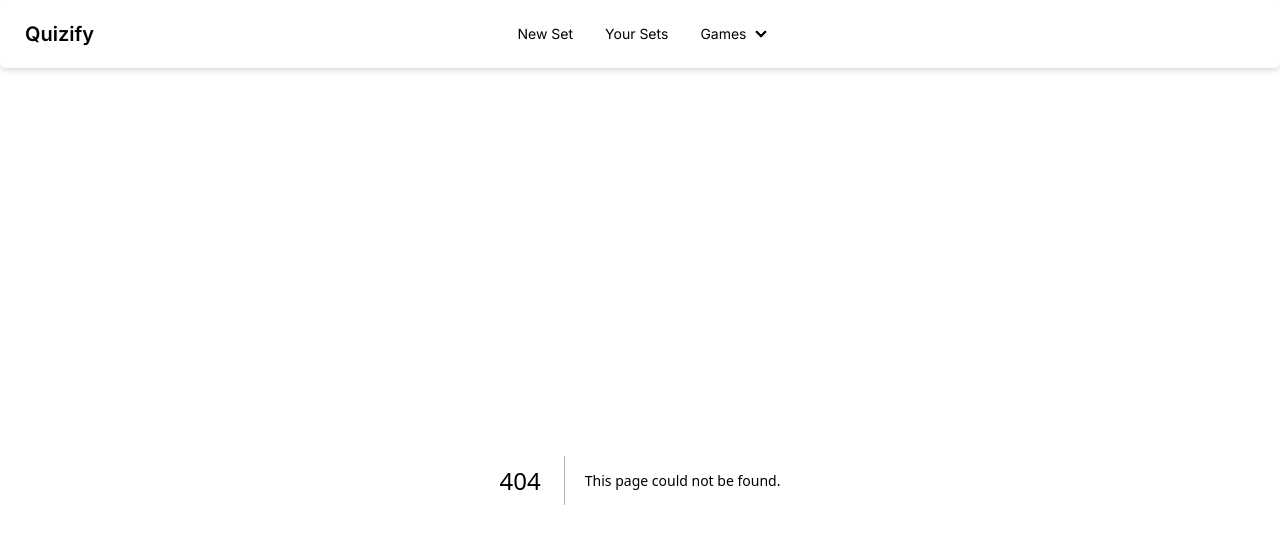
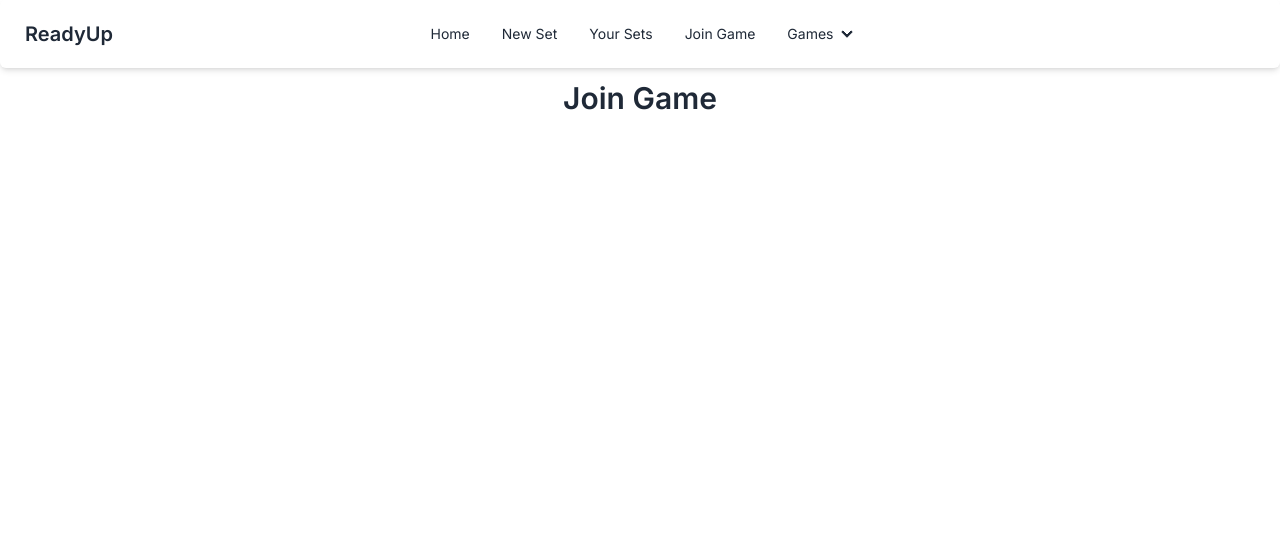
Before and after one commit to terraboi4/readyup, a Next.js app: page /join in a window 1280 px wide. Before the commit this address had no page. Shown: the top 544 px of the page. Built offline with nearby package versions, Linux system fonts and the light colour scheme.

Commit message:
start joining game

```diff
--- /dev/null
+++ b/app/join/page.tsx
@@ -0,0 +1,7 @@
+
+
+export default function JoinGame() {
+    return (
+        <div><h1 className="h1">Join Game</h1></div>
+    )
+}
--- a/app/layout.tsx
+++ b/app/layout.tsx
@@ -6,7 +6,7 @@ import Navbar from '@/components/Navbar'
 const inter = Inter({ subsets: ['latin'] })
 
 export const metadata: Metadata = {
-  title: 'Quizify',
+  title: 'ReadyUp',
   description: 'Generated by create next app',
 }
 
--- a/app/new-set/page.tsx
+++ b/app/new-set/page.tsx
@@ -22,7 +22,7 @@ export default function NewSet() {
 					<input
 						{...register(`${num + 1}_questionTitle`, {
 							required: true,
-							value: '1',
+
 						})}
 						type='text'
 						className='input input-bordered w-1/2 mx-auto'
--- a/components/Navbar.tsx
+++ b/components/Navbar.tsx
@@ -25,16 +25,21 @@ export default function Navbar() {
 						tabIndex={0}
 						className='menu menu-sm dropdown-content mt-3 z-[1] p-2 shadow bg-base-100 rounded-box w-52'
 					>
+            <li>
+							<a href='/home'>Home</a>
+						</li>
 						<li>
 							<a href='/new-set'>New Set</a>
 						</li>
 						<li>
 							<a href='/your-sets'>Your Sets</a>
 						</li>
+            <li><a href="/join">Join Game</a></li>
 						<li>
 							<a>Games</a>
 							<ul className='p-2'>
-								<li>
+								<li><a>ReadyUp Racing</a></li>
+                <li>
 									<a>Hot Potato</a>
 								</li>
 								<li>
@@ -47,21 +52,26 @@ export default function Navbar() {
 						</li>
 					</ul>
 				</div>
-				<a className='btn btn-ghost text-xl'>Quizify</a>
+				<a className='btn btn-ghost text-xl'>ReadyUp</a>
 			</div>
 			<div className='navbar-center hidden lg:flex'>
 				<ul className='menu menu-horizontal px-1 z-30'>
+        <li>
+						<a href='/home'>Home</a>
+					</li>
 					<li>
 						<a href='/new-set'>New Set</a>
 					</li>
 					<li>
 						<a href='/your-sets'>Your Sets</a>
 					</li>
+          <li><a href="/join">Join Game</a></li>
 					<li tabIndex={0}>
 						<details>
 							<summary>Games</summary>
 							<ul className='p-2'>
-								<li>
+								<li><a>ReadyUp Racing</a></li>
+                <li>
 									<a>Hot Potato</a>
 								</li>
 								<li>
--- a/package.json
+++ b/package.json
@@ -1,5 +1,5 @@
 {
-  "name": "quizify",
+  "name": "readyup",
   "version": "0.1.0",
   "private": true,
   "scripts": {
```
Also changed, not shown: 2 other files (tests, documents, lock files or other folders).
